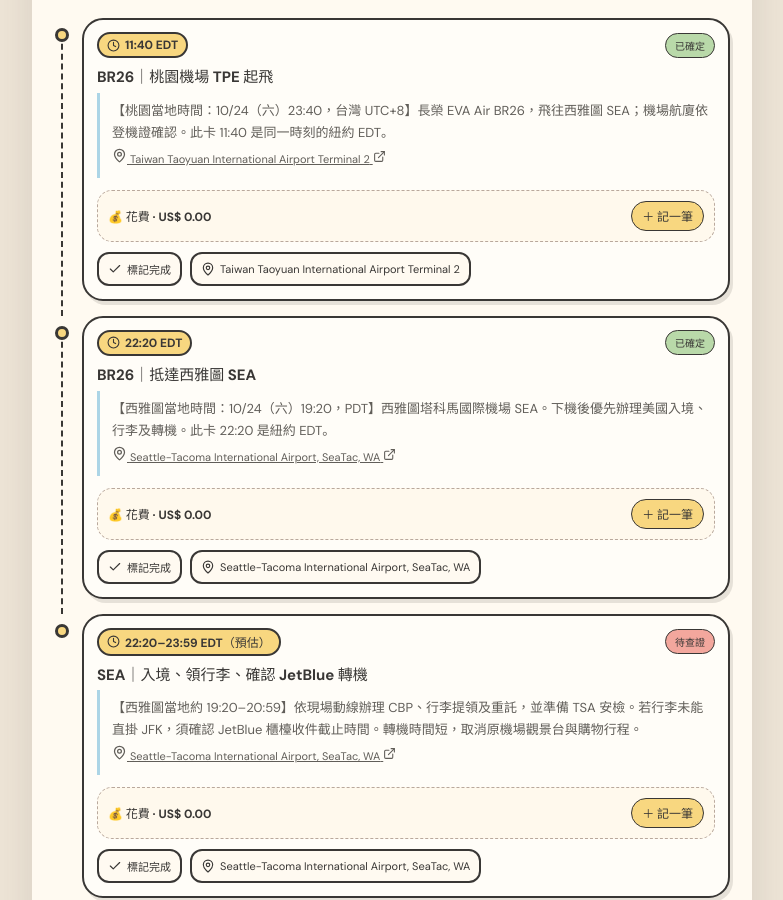
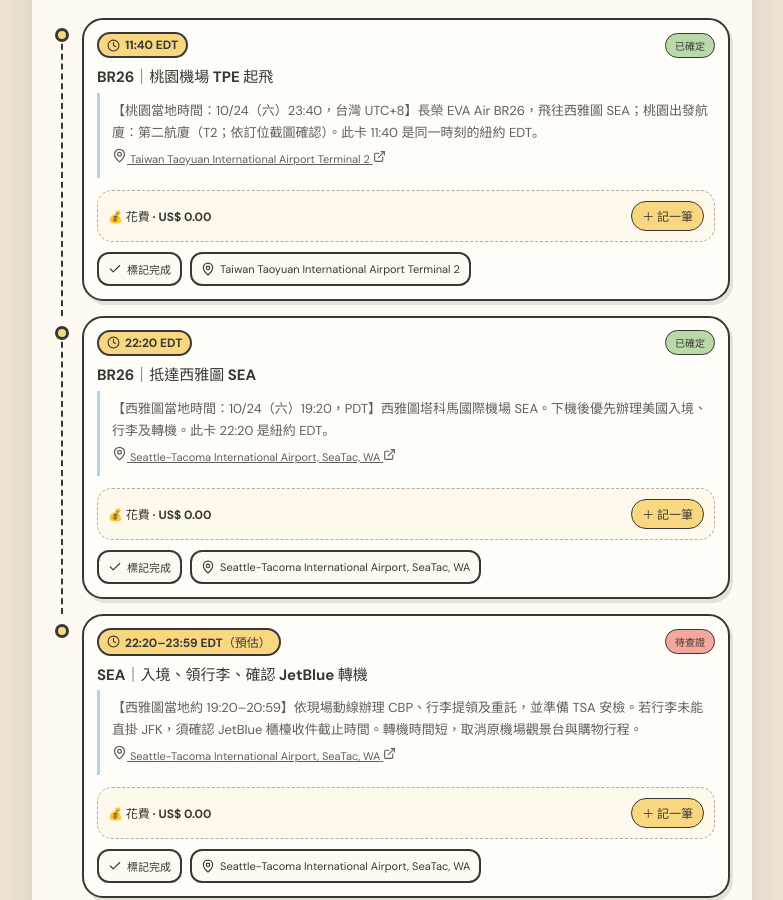
Before and after one commit to sybal421/nyc-2026-travel, a React (Vite) app: page / in a window 1280 px wide. Shown: the part 920-1820 px from the top of the page, without its empty margins (248-1031 px from the left). Built offline with nearby package versions, Linux system fonts and the light colour scheme; a web font is replaced by a local one.

Commit message:
Add TPE Terminal 2 to outbound flight details

```diff
--- a/src/tripData.ts
+++ b/src/tripData.ts
@@ -7,7 +7,7 @@ export type Task={id:string;group:string;title:string;due?:string;priority?:'hig
 const s=(time:string,title:string,location?:string,transport?:string,detail?:string,status:Status='planned',conditional?:string):Stop=>({time,title,location,transport,detail,status,conditional});
 export const days:Day[]=[
 {id:'1024',date:'2026-10-24',weekday:'六',title:'長榮 BR26・西雅圖轉機',area:'桃園 TPE → 西雅圖 SEA',intro:'本日時間軸統一使用「紐約 EDT」排序，卡片內明確標出各機場當地時間。10/24 台灣 23:40 桃園起飛，10/24 西雅圖 19:20 抵達；轉機 2 小時 55 分，不安排機場觀光。西雅圖 22:15 起飛換算成紐約時間已是 10/25 01:15，因此放在隔日行程卡。',stops:[
-s('11:40 EDT','BR26｜桃園機場 TPE 起飛','Taiwan Taoyuan International Airport, Taoyuan, Taiwan',undefined,'【桃園當地時間：10/24（六）23:40，台灣 UTC+8】長榮 EVA Air BR26，飛往西雅圖 SEA；機場航廈依登機證確認。此卡 11:40 是同一時刻的紐約 EDT。','confirmed'),
+s('11:40 EDT','BR26｜桃園機場 TPE 起飛','Taiwan Taoyuan International Airport, Taoyuan, Taiwan',undefined,'【桃園當地時間：10/24（六）23:40，台灣 UTC+8】長榮 EVA Air BR26，飛往西雅圖 SEA；桃園出發航廈：第二航廈（T2；依訂位截圖確認）。此卡 11:40 是同一時刻的紐約 EDT。','confirmed'),
 s('22:20 EDT','BR26｜抵達西雅圖 SEA','Seattle-Tacoma International Airport, SeaTac, WA',undefined,'【西雅圖當地時間：10/24（六）19:20，PDT】西雅圖塔科馬國際機場 SEA。下機後優先辦理美國入境、行李及轉機。此卡 22:20 是紐約 EDT。','confirmed'),
 s('22:20–23:59 EDT（預估）','SEA｜入境、領行李、確認 JetBlue 轉機','Seattle-Tacoma International Airport, SeaTac, WA',undefined,'【西雅圖當地約 19:20–20:59】依現場動線辦理 CBP、行李提領及重託，並準備 TSA 安檢。若行李未能直掛 JFK，須確認 JetBlue 櫃檯收件截止時間。轉機時間短，取消原機場觀景台與購物行程。','verify')
 ]},
@@ -52,7 +52,7 @@ export const tickets:Ticket[]=[
 ];
 export const hpOptions=[{id:'none',label:'尚未抽中／維持原行程'},{id:'HP_1027',label:'10/27 19:00 · 1 人'},{id:'HP_1028_1300',label:'10/28 13:00 · 2 人'},{id:'HP_1028_1900',label:'10/28 19:00 · 2 人'},{id:'HP_1030_1900',label:'10/30 19:00 · 2 人'},{id:'HP_1101_1500',label:'11/01 15:00 · 2 人'}];
 export const tasks:Task[]=[
-["flight","行前準備","核對 10/24 去程 DL0068 15:45 TPE→11:11 SEA、DL1065 16:00 SEA→10/25 00:21 JFK；SEA 轉機 4 小時 49 分、入境／行李轉運及 11/01 回程、托運與手提額度","10/22"],
+["flight","行前準備","核對 10/24 BR026：TPE 第二航廈（T2）23:40 起飛、SEA 19:20 抵達；JetBlue B6264：SEA 22:15 起飛、10/25 JFK 06:35 抵達。SEA 轉機 2 小時 55 分，確認入境／行李轉運及 11/01 回程、托運與手提額度","10/22"],
 ["esta","行前準備","確認護照效期、ESTA 核准狀態與資料一致","10/21","https://esta.cbp.dhs.gov/"],
 ["hotel","行前準備","緊急確認 Interfaith 10/25 凌晨約 02:00–03:00 入住／門禁／自助入住方式；確認 10/24–27 與 Mint House 10/27–11/01 訂單；尤其 10/27 退房後寄放行李、領取時段及凌晨退房方式","10/22"],
 ["car","行前準備","核對 11/01 03:00 已預約機場接送（ZZH697730）：70 Pine 上車點、司機聯絡方式、JFK T4 與夏令時間切換","10/28"],
```
